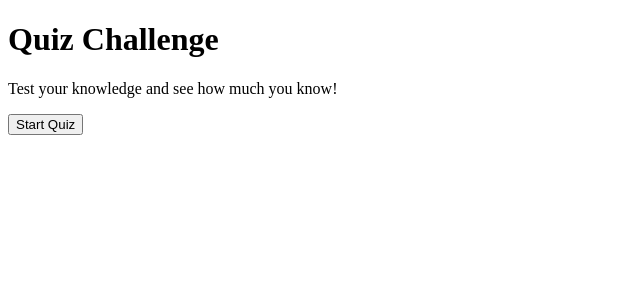
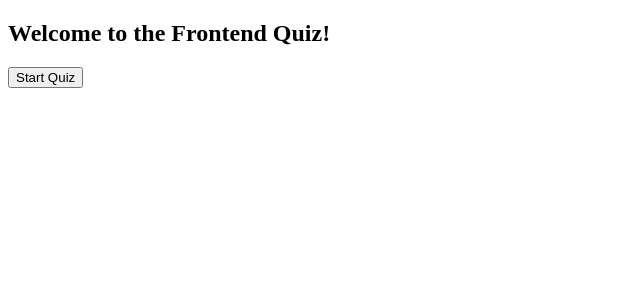
Before and after one commit to ravenpresado/quiz-app, a React (Vite) app: page / in a window 1280 px wide. Shown: the top 300 px of the page, without its empty margins (0-640 px from the left). Built offline with nearby package versions, Linux system fonts and the light colour scheme; the HTML template or start-up script is replaced by a standard one.

Commit message:
Update app routing and layout

```diff
--- a/src/App.jsx
+++ b/src/App.jsx
@@ -1,17 +1,16 @@
-import React from 'react';
+import React from "react";
+import { Routes, Route } from "react-router-dom";
+import HomePage from "./Components/HomePage.jsx";
+import QuizPage from "./Components/QuizPage.jsx";
+import ResultPage from "./Components/ResultCard.jsx";
 
-function App() {
+export default function App() {
   return (
-    <div className="app">
-      <div className="home-card">
-        <h1>Quiz Challenge</h1>
-        <p>Test your knowledge and see how much you know!</p>
-        <button className="start-button">
-          Start Quiz
-        </button>
-      </div>
-    </div>
+    <Routes>
+      <Route path="/" element={<HomePage />} />
+      <Route path="/quiz" element={<QuizPage />} />
+      <Route path="/results" element={<ResultPage />} />
+      <Route path="*" element={<HomePage />} />
+    </Routes>
   );
 }
-
-export default App;
```
